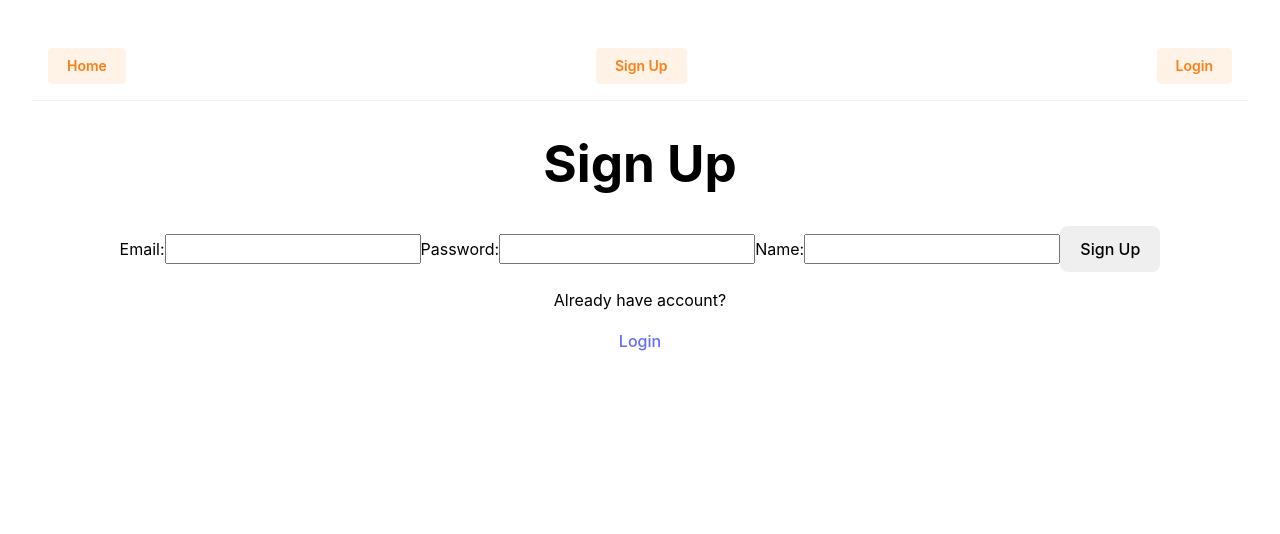
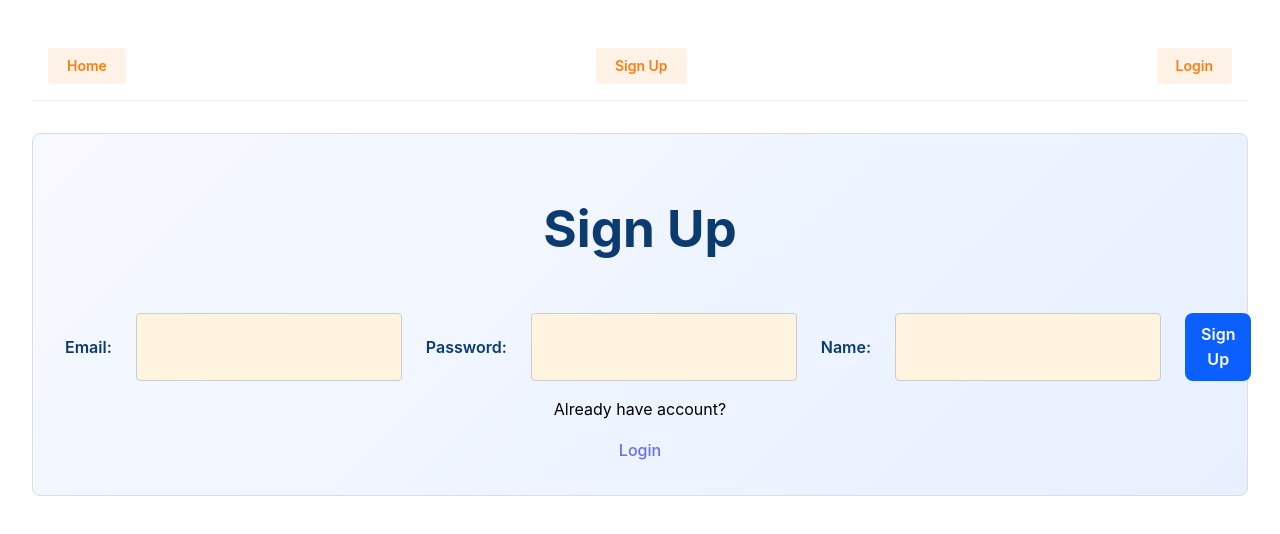
Before and after one commit to raulcarrasco8/Training-app-project-frontend, a React (Vite) app: page /signup in a window 1280 px wide. Shown: the top 534 px of the page. Built offline with nearby package versions, Linux system fonts and the light colour scheme.

Commit message:
Implement css HomePage and SignupPages

```diff
--- a/src/pages/HomePage.css
+++ b/src/pages/HomePage.css
@@ -7,7 +7,7 @@
 }
 
 .hero {
-  background: linear-gradient(135deg, #f6f9ff 0%, #e8f0ff 100%);
+  background: linear-gradient(135deg, #f6f9ff 0%, hwb(219 91% 0%) 100%);
   border-radius: 12px;
   padding: 3rem;
   text-align: center;
@@ -54,15 +54,20 @@
 .features {
   margin-top: 2rem;
   padding: 1.25rem;
+  background: linear-gradient(135deg, #fff6d8 0%, #fdf9d4 100%);
+  border-radius: 12px;
+  box-shadow: 0 4px 12px rgba(253, 115, 64, 0.1);
 }
 
 .features h2 {
   margin: 0 0 0.5rem;
+  color: rgb(253, 115, 64);
 }
 
 .features ul {
   margin: 0;
   padding-left: 1.2rem;
+  color: rgb(252, 138, 96);
 }
 
 .editable-note {
--- a/src/pages/HomePage.jsx
+++ b/src/pages/HomePage.jsx
@@ -21,11 +21,6 @@ export default function HomePage() {
           <li>Interfaz simple y responsiva</li>
         </ul>
       </section>
-
-      <section className="editable-note">
-        <h3>Personaliza esta página</h3>
-        <p>Edita src/pages/HomePage.jsx y src/pages/HomePage.css para cambiar texto, estructura y estilos.</p>
-      </section>
     </main>
   );
 }
--- /dev/null
+++ b/src/pages/SignupPage.css
@@ -0,0 +1,46 @@
+
+
+.SignupPage {
+  margin: 2rem auto;
+  padding: 2rem;
+  border: 1px solid #ddd;
+  border-radius: 8px;
+  background: linear-gradient(135deg, #f6f9ff 0%, hwb(219 91% 0%) 100%);
+
+}
+
+.SignupPage h1 {
+  text-align: center;
+  margin-bottom: 3.5rem;
+  color: #0b3b6f;
+}
+
+.SignupPage form {
+  display: flex;
+  gap: 1.5rem;
+}
+
+.SignupPage label {
+  flex: 0 0 auto;
+  align-self: center;
+  font-weight: 600;
+  color: #0b3b6f;
+}
+
+.SignupPage input {
+  flex: 1 1 auto;
+  padding: 0.5rem;
+  border: 1px solid #ccc;
+  border-radius: 4px;
+  background-color: rgb(255, 244, 224);
+}
+
+.SignupPage .SignupButton {
+  background: #0b5fff;
+  color: #fff;
+  padding: 0.6rem 1rem;
+  border-radius: 8px;
+  border: none;
+  font-weight: 600;
+  cursor: pointer;
+}
--- a/src/pages/SignupPage.jsx
+++ b/src/pages/SignupPage.jsx
@@ -3,7 +3,7 @@
 import { useState } from "react";
 import { Link, useNavigate } from "react-router-dom";
 import axios from "axios";
-
+import "./SignupPage.css";
 const API_URL = "http://localhost:5005";
 
 
@@ -70,7 +70,7 @@ function SignupPage(props) {
                     onChange={handleName}
                 />
 
-                <button type="submit">Sign Up</button>
+                <button className="SignupButton" type="submit">Sign Up</button>
             </form>
 
             {errorMessage && <p className="error-message">{errorMessage}</p>}
```
